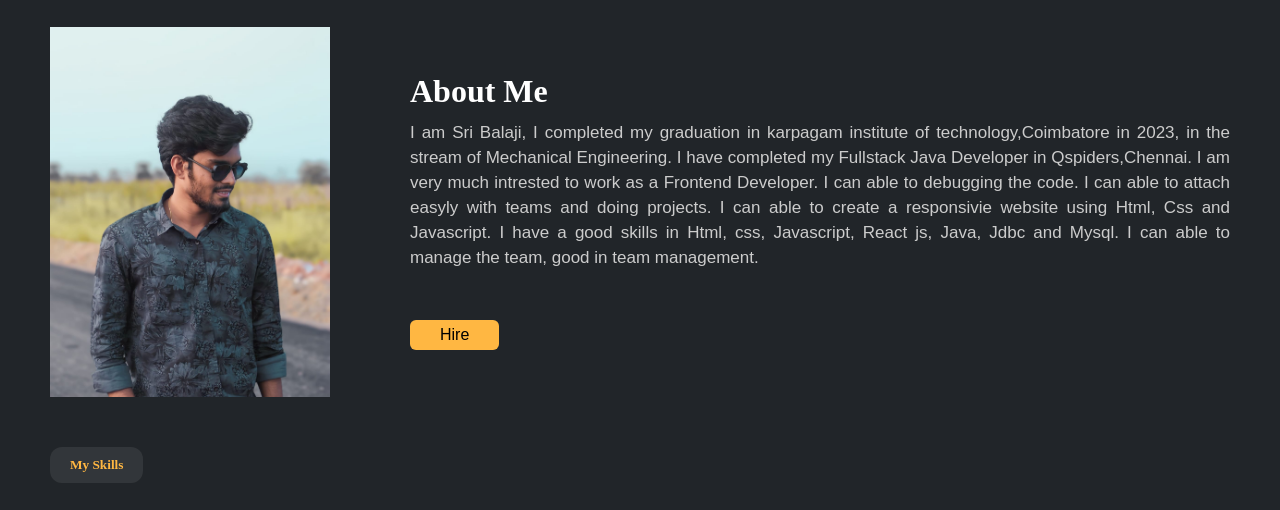
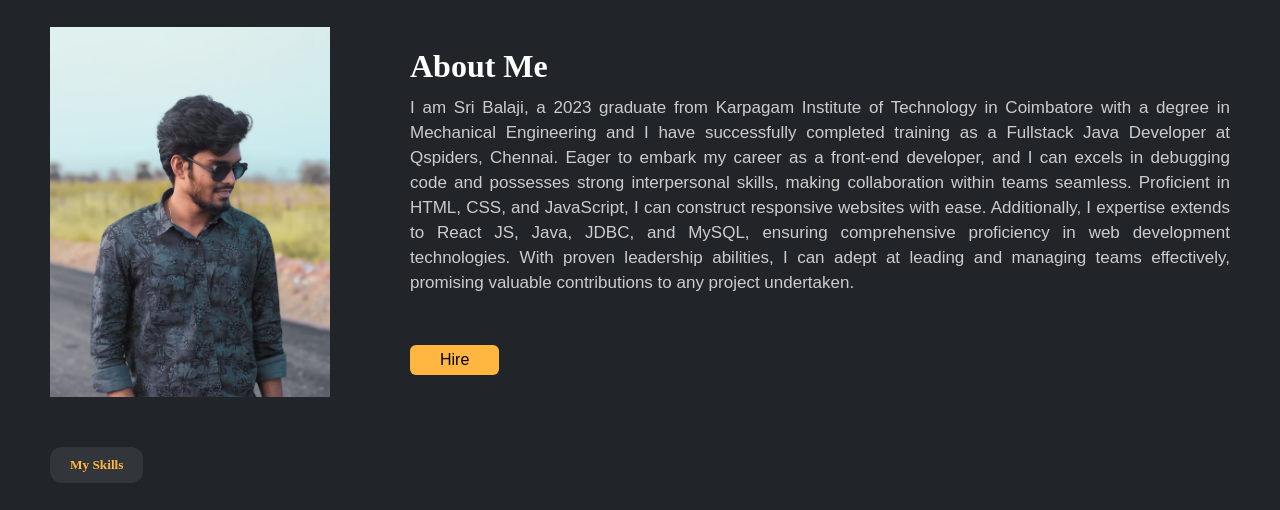
Before and after one commit to Balaji160/my-portfolio, a plain HTML site: page index.html in a window 1280 px wide. Shown: the part 959-1469 px from the top of the page. Drawn offline with Linux system fonts and the light colour scheme.

Commit message:
Update index.html

```diff
--- a/index.html
+++ b/index.html
@@ -73,15 +73,7 @@
       <div class="info">
         <h3>About Me</h3>
         <p>
-          I am Sri Balaji, I completed my graduation in karpagam institute of
-          technology,Coimbatore in 2023, in the stream of Mechanical
-          Engineering. I have completed my Fullstack Java Developer in
-          Qspiders,Chennai. I am very much intrested to work as a Frontend
-          Developer. I can able to debugging the code. I can able to attach
-          easyly with teams and doing projects. I can able to create a
-          responsivie website using Html, Css and Javascript. I have a good
-          skills in Html, css, Javascript, React js, Java, Jdbc and Mysql. I can
-          able to manage the team, good in team management.
+  I am Sri Balaji, a 2023 graduate from Karpagam Institute of Technology in Coimbatore with a degree in Mechanical Engineering and I have successfully completed training as a Fullstack Java Developer at Qspiders, Chennai. Eager to embark my career as a front-end developer, and I can excels in debugging code and possesses strong interpersonal skills, making collaboration within teams seamless. Proficient in HTML, CSS, and JavaScript, I can construct responsive websites with ease. Additionally, I expertise extends to React JS, Java, JDBC, and MySQL, ensuring comprehensive proficiency in web development technologies. With proven leadership abilities, I can adept at leading and managing teams effectively, promising valuable contributions to any project undertaken.
         </p>
         <button class="hire-btn">Hire</button>
       </div>
```
